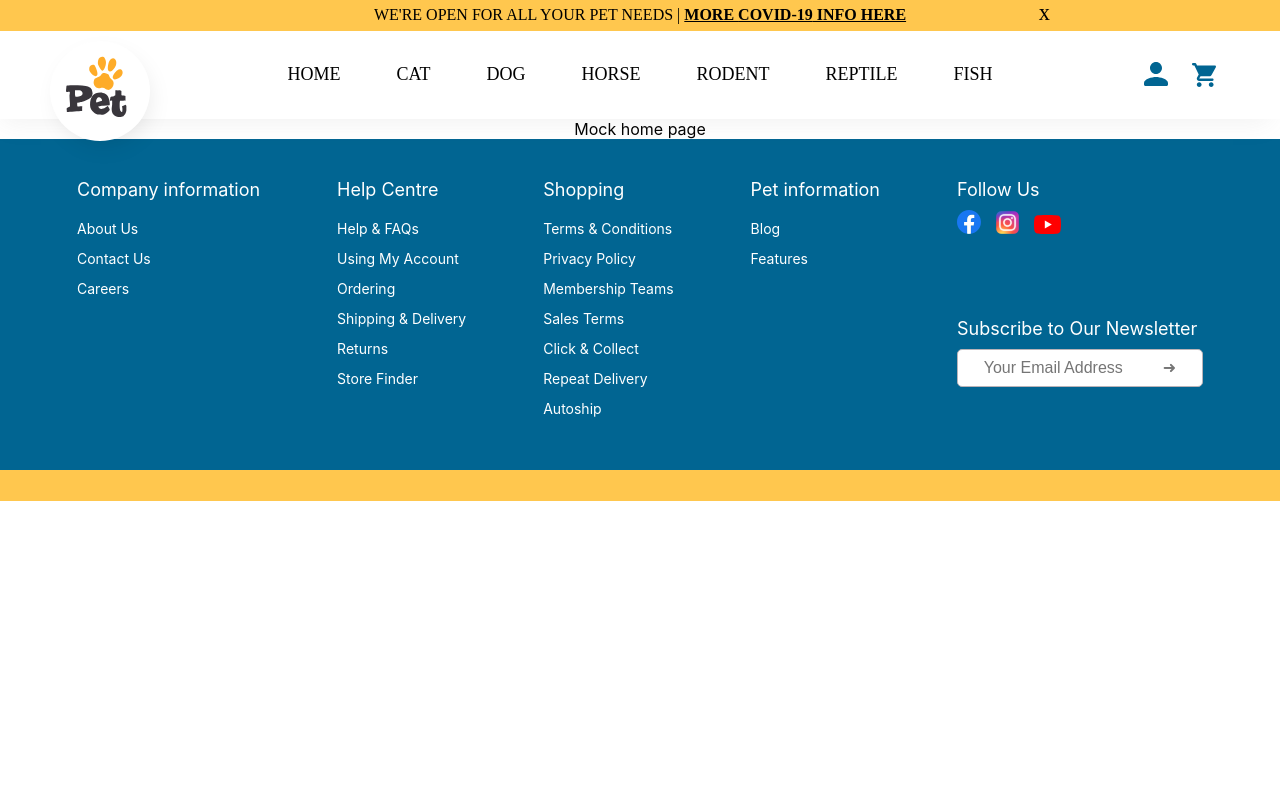
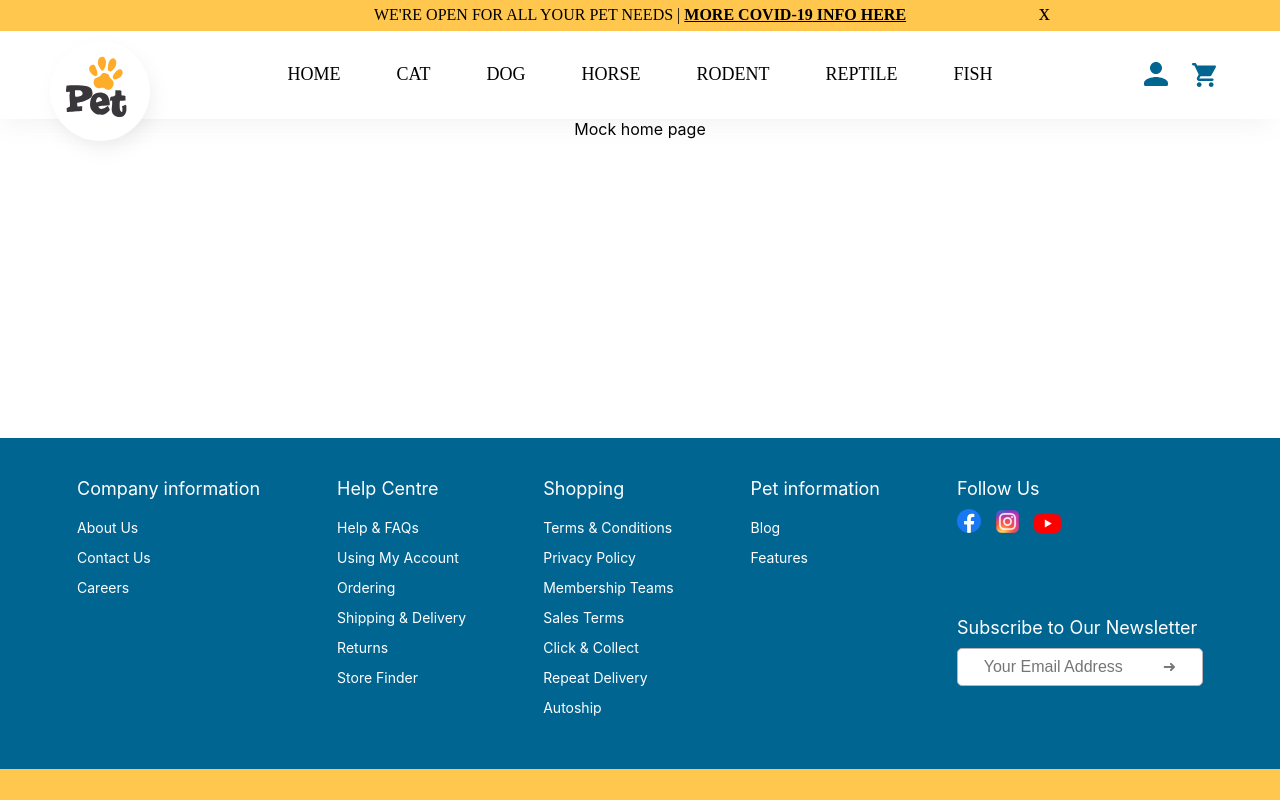
Before and after one commit to CaedanLavender/pet, a React (Create React App) app: page / in a window 1280 px wide. Built offline with nearby package versions, Linux system fonts and the light colour scheme.

Commit message:
Set up header and footer to expand to fill screen

```diff
--- a/src/App.css
+++ b/src/App.css
@@ -1,5 +1,8 @@
 .App {
    text-align: center;
+   display: flex;
+   flex-direction: column;
+   min-height: 100vh;
 }
 
 * {
@@ -14,6 +17,10 @@
    --max-content: 1440px;
 }
 
+.bodyContainer {
+   flex: 100%;
+}
+
 .invisible {
    visibility: hidden;
 }
--- a/src/App.js
+++ b/src/App.js
@@ -8,10 +8,12 @@ function App() {
       <div className="App">
          <BrowserRouter>
             <Header />
-            <Routes>
-               <Route exact path="/" element={ <span>Mock home page</span> } />
-               <Route exact path="/search" element={ <span>Mock home search</span> } />
-            </Routes>
+            <div className="bodyContainer">
+               <Routes>
+                  <Route exact path="/" element={<span>Mock home page</span>} />
+                  <Route exact path="/search" element={<span>Mock home search</span>} />
+               </Routes>
+            </div>
             <Footer />
          </BrowserRouter>
       </div>
```
